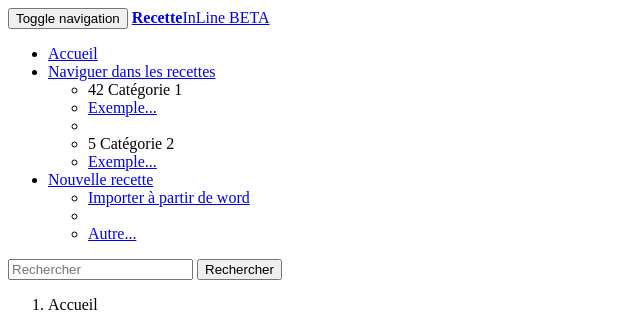
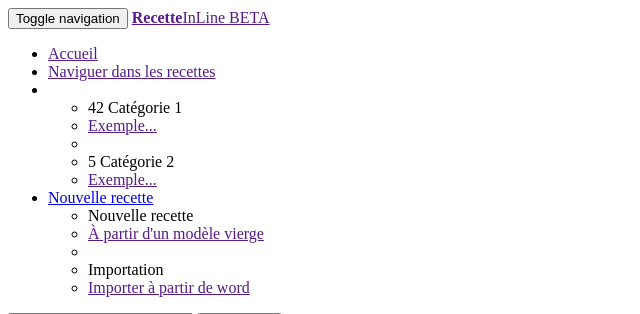
Before and after one commit to erdnaxe/RecetteInLine, a PHP site: template app/views/_layout.phtml in a window 1280 px wide. Shown: the top 314 px of the page, without its empty margins (0-640 px from the left). Run offline with PHP 8.4, Linux system fonts and the light colour scheme; the template is opened without the code that fills it, so the values that code supplies are empty; some libraries are stand-ins or nearby versions.

Commit message:
Filling the navbar with links.

```diff
--- a/app/include/navbar.include.php
+++ b/app/include/navbar.include.php
@@ -11,13 +11,6 @@ if (!isset($main_loaded)) {
     header('Location: /');
     exit;
 }
-
-/* Old navigation
-  echo '<li><a class="menuAccueil" href="index.php"><span>Accueil</span></a></li>';
-  echo '<li><a class="menuTB" href="' . Atomik::url('TB') . '"><span>Table des mati&agrave;res</span></a></li>';
-  echo '<li><a class="menuEditeur" href="' . Atomik::url('editeur') . '"><span>Ajouter une recette</span></a></li>';
-  echo '<li><a class="menuImport" href="' . Atomik::url('import') . '"><span>Importer de word</span></a></li>';
- */
 ?>
 <nav class="navbar navbar-default" role="navigation">
     <div class="container-fluid">
@@ -28,35 +21,52 @@ if (!isset($main_loaded)) {
                 <span class="icon-bar"></span>
                 <span class="icon-bar"></span>
             </button>
-            <a class="navbar-brand" href="#"><b>Recette</b>InLine <span class="label label-warning">BETA</span></a>
+            <a class="navbar-brand" href="<?php echo Atomik::url(''); ?>">
+                <span class="glyphicon glyphicon-cutlery"></span>
+                <b>Recette</b>InLine <span class="label label-warning">BETA</span>
+            </a>
         </div>
         <div class="collapse navbar-collapse" id="bs-example-navbar-collapse-1">
             <ul class="nav navbar-nav">
-                <li class="active"><a href="#">Accueil</a></li>
+                <!-- Home -->
+                <li class="active"><a href="<?php echo Atomik::url(''); ?>">Accueil</a></li>
+
+                <!-- Recipes explorer -->
+                <li>
+                    <a href="<?php echo Atomik::url('explorer'); ?>" style="padding-right: 5px">
+                        Naviguer dans les recettes
+                    </a>
+                </li>
                 <li class="dropdown">
-                    <a href="#" class="dropdown-toggle" data-toggle="dropdown">Naviguer dans les recettes <span class="caret"></span></a>
+                    <a href="#" style="padding-left: 5px" class="dropdown-toggle" data-toggle="dropdown">
+                        <span class="caret"></span>
+                    </a>
                     <ul class="dropdown-menu dropdown-menu-right">
                         <li class="dropdown-header"><span class="badge pull-right">42</span> Catégorie 1</li>
-                        <li>
-                            <a href="#">
-                                Exemple...
-                            </a>
-                        </li>
+                        <li><a href="<?php echo Atomik::url('viewer'); ?>">Exemple...</a></li>
                         <li class="divider"></li>
                         <li class="dropdown-header"><span class="badge pull-right">5</span> Catégorie 2</li>
-                        <li><a href="#">Exemple...</a></li>
+                        <li><a href="<?php echo Atomik::url('viewer'); ?>">Exemple...</a></li>
                     </ul>
                 </li>
+
+                <!-- New recipes -->
                 <li class="dropdown">
-                    <a href="#" class="dropdown-toggle" data-toggle="dropdown">Nouvelle recette <span class="caret"></span></a>
+                    <a href="#" class="dropdown-toggle" data-toggle="dropdown">
+                        Nouvelle recette <span class="caret"></span>
+                    </a>
                     <ul class="dropdown-menu dropdown-menu-right">
-                        <li><a href="#">Importer à partir de word</a></li>
+                        <li class="dropdown-header">Nouvelle recette</li>
+                        <li><a href="<?php echo Atomik::url('newRecipes'); ?>">&Agrave; partir d'un modèle vierge</a></li>
                         <li class="divider"></li>
-                        <li><a href="#">Autre...</a></li>
+                        <li class="dropdown-header">Importation</li>
+                        <li><a href="<?php echo Atomik::url('importWord'); ?>">Importer à partir de word</a></li>
                     </ul>
                 </li>
             </ul>
-            <form class="navbar-form navbar-right" role="search">
+
+            <!-- Search form -->
+            <form class="navbar-form navbar-right" role="search" method="GET" action="<?php echo Atomik::url('search'); ?>">
                 <div class="input-group">
                     <input type="text" class="form-control" placeholder="Rechercher">
                     <span class="input-group-btn">
```
